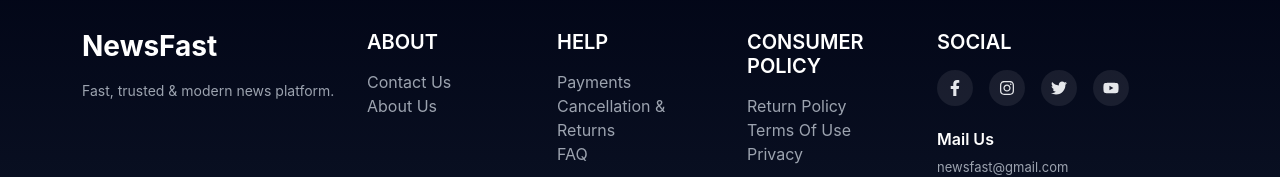
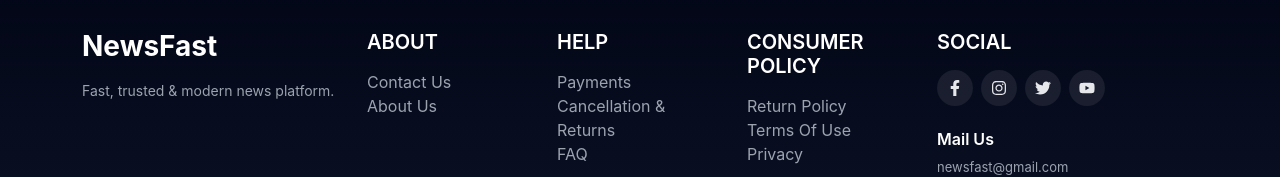
Before and after one commit to RahulBera752/newssfast, a React (Create React App) app: page / in a window 1280 px wide. Shown: the part 541-718 px from the top of the page. Built offline with nearby package versions, Linux system fonts and the light colour scheme; no server answers.

Commit message:
Fix footer anchor href ESLint error

```diff
--- a/src/componants/Footer.js
+++ b/src/componants/Footer.js
@@ -13,7 +13,6 @@ const Footer = () => {
     >
       <div className="container">
         <div className="row">
-
           {/* Brand */}
           <div className="col-lg-3 col-md-6 mb-4">
             <h2 className="fw-bold mb-3" style={{ fontSize: 28 }}>
@@ -57,12 +56,12 @@ const Footer = () => {
           <div className="col-lg-3 col-md-6 mb-4">
             <h5 className="fw-semibold mb-3">SOCIAL</h5>
 
-            <div className="d-flex mb-4">
+            <div className="d-flex mb-4 gap-2">
               <a
                 href="https://facebook.com"
                 target="_blank"
                 rel="noopener noreferrer"
-                className="me-3 social-icon"
+                className="social-icon"
               >
                 <FaFacebookF size={16} />
               </a>
@@ -71,7 +70,7 @@ const Footer = () => {
                 href="https://instagram.com"
                 target="_blank"
                 rel="noopener noreferrer"
-                className="me-3 social-icon"
+                className="social-icon"
               >
                 <FaInstagram size={16} />
               </a>
@@ -80,7 +79,7 @@ const Footer = () => {
                 href="https://twitter.com"
                 target="_blank"
                 rel="noopener noreferrer"
-                className="me-3 social-icon"
+                className="social-icon"
               >
                 <FaTwitter size={16} />
               </a>
@@ -108,7 +107,9 @@ const Footer = () => {
             </p>
           </div>
           <div className="col-md-4 text-md-end">
-            <Link to="/help-center" className="footer-link">Help Center</Link>
+            <Link to="/help-center" className="footer-link">
+              Help Center
+            </Link>
           </div>
         </div>
       </div>
```
